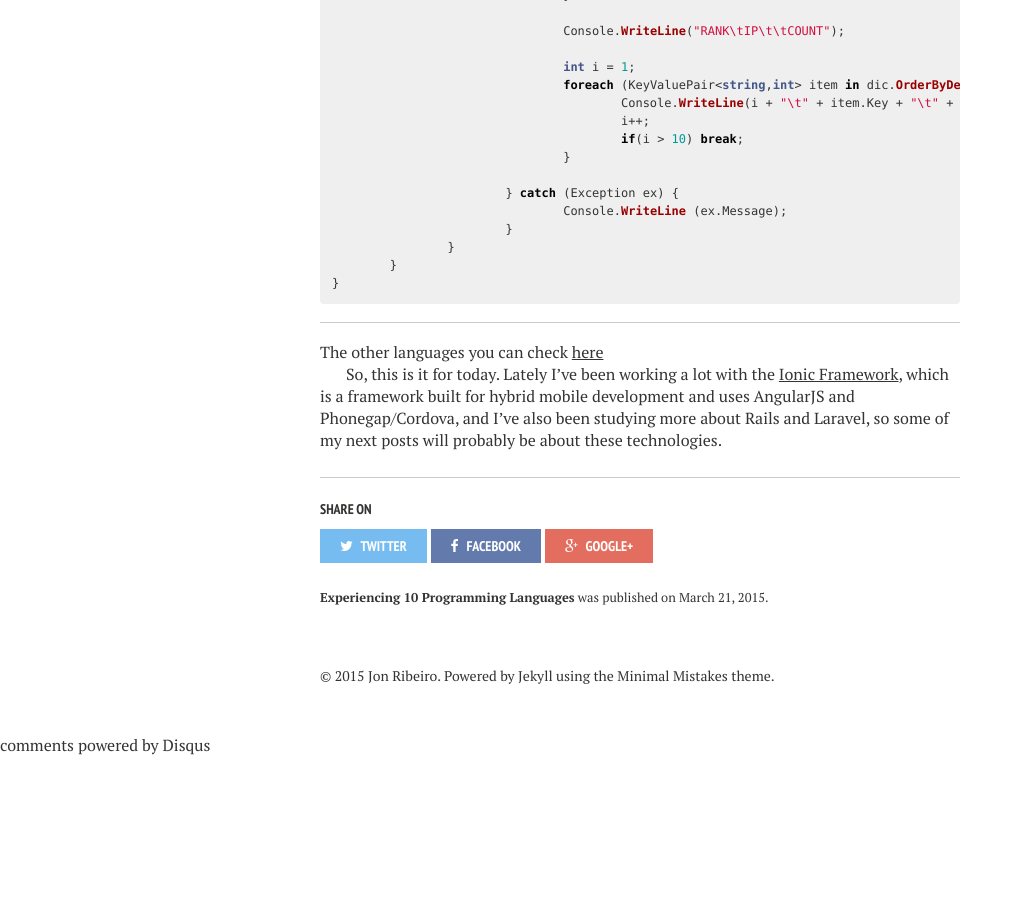
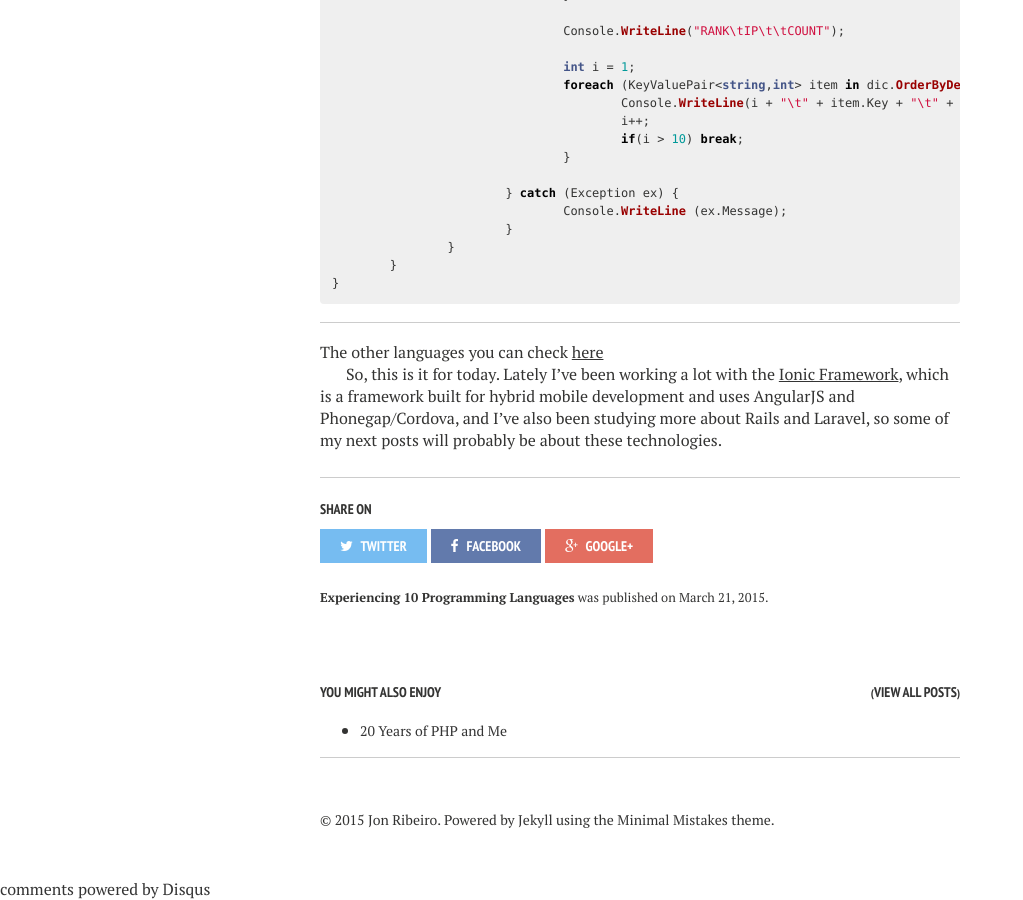
Before and after one commit to jonathas/jonathas.github.io, a Jekyll site: the page built from _posts/2015-03-21-experiencing-10-programming-languages.markdown, in a window 1280 px wide and 900 px high, scrolled down 3195 px. Shown: the whole window, without its empty margins (0-1023 px from the left). Built offline with Jekyll 4.4.1, drawn with Linux system fonts in a browser that asks for light colours; nearby versions of some CDN libraries; comment, search, counter and statistics services are not loaded; before the commit the page ends 3951 px from its top, so only the background shows below that; some of the changed lines change nothing that is shown.

Commit message:
Added post 20 years of PHP and Me

```diff
--- a/_posts/2015-03-21-experiencing-10-programming-languages.markdown
+++ b/_posts/2015-03-21-experiencing-10-programming-languages.markdown
@@ -2,7 +2,7 @@
 layout: post
 title: "Experiencing 10 Programming Languages"
 excerpt: "I never understand when some people defend one programming language or full stack and never wanna know about other technologies and learn more about their differences"
-tags: [apache, c, groovy, java, javascript, lua, perl, php, python, ruby, top10, dotnet]
+tags: [apache, csharp, groovy, java, javascript, lua, perl, php, python, ruby, top10, dotnet]
 comments: true
 date: 2015-03-21T18:02:27-03:00
 ---
--- /dev/null
+++ b/_posts/2015-06-13-20-years-of-php-and-me.markdown
@@ -0,0 +1,28 @@
+---
+layout: post
+title: "20 Years of PHP and Me"
+excerpt: "PHP's 20 anniversary and what this language means to my career"
+tags: [php, 20yearsofphp, lamp, career]
+date: 2015-06-13T22:38:08-03:00
+comments: true
+image:
+  feature: posts/cover-php.jpg
+---
+
+This month PHP turns 20 and I wanna say thank you to all of you who work with it. The language has had its flaws (especially design related) over the years, but has been improving so much and having great ideas implemented.
+
+I started learning about PHP around 2004 in a Brazilian portal (hpg) that doesn't exist anymore today. I wanted to learn how to create web pages at the time and PHP was already everywhere, so it was a natural choice.
+
+Then, in 2008 when I started working at a web agency, things were very different and PHP 4 was still being used in many places. I had to work with a lot of structured legacy code while learning more about software development, until I started to strive for more quality and migrated many of them to object oriented PHP, so things got a little bit better at the time. From just creating websites with PHP, I was starting to develop systems with it.
+
+After reading a very convincing post about [CodeIgniter](http://codeigniter.com) (at that time CodeIgniter's website used to call it "the kick-ass php framework", or something like that), I decided to give it a try and start developing my projects with it. The learning curve was small, it was simple and the documentation was great, so it was easy to get started with. I also fell in love with the Active Record pattern. Later, I've had the opportunity to teach a colleague how to work with CodeIgniter from scratch, and that was an interesting experience as well.
+
+With this knowledge in CodeIgniter, I got a job at a company that develops fitness software. I was hired to develop their whole stack of online products and help the company migrate from the desktop to the web. We were using CodeIgniter for every project.
+
+Nowadays with the experience I have, I can see how things can be built in an even better way, by using design patterns, ORM, TDD, etc. Lately I've been taking a look at [Symfony2](http://symfony.com) and I'm constantly being amazed by how great it is and the way it is organized to work. It's beautiful, much better than CodeIgniter and I hope to have the opportunity to use it professionally soon.
+
+Along my career I've been to many PHP events and can say the community is great, people are always willing to teach and learn together. During this time, I also ended up working a little bit with Java and more recently I have been working a lot with .NET, but PHP has never left my life and I know it will stay like that for a long time.
+
+I built my career with it, developed most of my projects with it and we will still fulfill many dreams and accomplish many goals together, so I'm truly thankful.
+
+Here's to another 20 years of growth and success! [#20yearsofphp](https://twitter.com/search?q=20yearsofphp)
```
Also changed, not shown: images/posts/cover-php.jpg (added).
